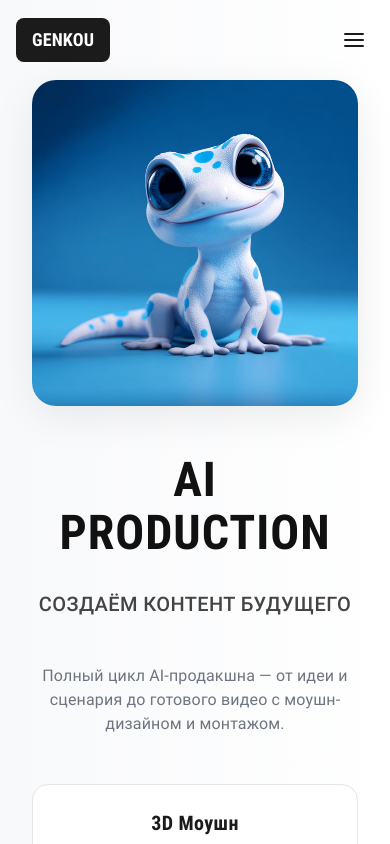
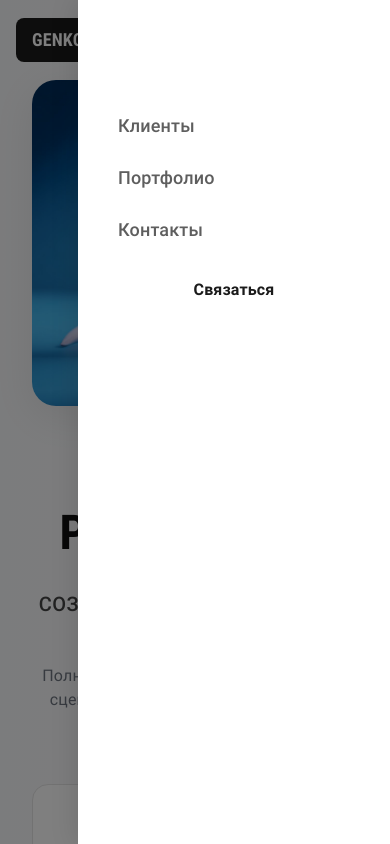
Before and after one commit to aiarsenov/genkou-studio-next, a Next.js app: page / in a window 390 px wide. Both pictures are taken after a click on the button "Toggle menu". Shown: the top 844 px of the page. Built offline with nearby package versions, Linux system fonts and the light colour scheme.

Commit message:
Исправлены бургер-меню и отправка формы: добавлена логика открытия/закрытия меню, интеграция с formsubmit.co

```diff
--- a/app/globals.css
+++ b/app/globals.css
@@ -236,21 +236,44 @@
   transform: translateY(-3px);
 }
 
+/* Мобильное меню */
+.mobile-menu {
+  display: none;
+  flex-direction: column;
+  background: #fff;
+  position: fixed;
+  top: 0;
+  right: 0;
+  height: 100vh;
+  width: 80%;
+  max-width: 400px;
+  padding: 80px 40px 40px;
+  box-shadow: -4px 0 24px rgba(0,0,0,0.1);
+  transition: transform 0.3s ease;
+  z-index: 999;
+  overflow-y: auto;
+  transform: translateX(100%);
+}
+
+.mobile-menu.menu-open {
+  display: flex;
+  transform: translateX(0);
+}
+
+[aria-label="Toggle menu"].active {
+  transform: rotate(90deg);
+  transition: transform 0.3s ease;
+}
+
 /* Адаптив */
 @media (max-width: 1023px) {
   .portfolio-grid {
     grid-template-columns: repeat(2, 1fr);
   }
 
-  .portfolio .cover2,
-  .portfolio .cover1,
-  .portfolio .cover3,
-  .portfolio .cover4,
-  .portfolio .cover5,
-  .portfolio .cover6 {
-    grid-column: auto;
-    grid-row: auto;
-    transform: none !important;
+  .portfolio .card-horizontal,
+  .portfolio .card-vertical {
+    grid-column: span 1;
   }
 }
 
@@ -258,4 +281,13 @@
   .portfolio-grid {
     grid-template-columns: 1fr;
   }
+
+  .portfolio .card:nth-child(odd),
+  .portfolio .card:nth-child(even) {
+    transform: none;
+  }
+
+  .portfolio .card:hover {
+    transform: translateY(-6px) !important;
+  }
 }
--- a/components/ContactForm.tsx
+++ b/components/ContactForm.tsx
@@ -18,16 +18,19 @@ export default function ContactForm() {
     setIsSubmitting(true);
     setSubmitStatus('idle');
 
-    // Using Formspree
-    const formspreeEndpoint = process.env.NEXT_PUBLIC_FORMSPREE_ID || 'your-form-id';
-
     try {
-      const response = await fetch(`https://formspree.io/f/${formspreeEndpoint}`, {
+      const response = await fetch('https://formsubmit.co/hello@genkoustudio.ru', {
         method: 'POST',
         headers: {
           'Content-Type': 'application/json',
+          'Accept': 'application/json',
         },
-        body: JSON.stringify(formData),
+        body: JSON.stringify({
+          phone: formData.phone,
+          contacts: formData.contacts,
+          company: formData.company,
+          _subject: 'Новая заявка с сайта GENKOU STUDIO',
+        }),
       });
 
       if (response.ok) {
--- a/components/NavBar.tsx
+++ b/components/NavBar.tsx
@@ -7,6 +7,7 @@ import { motion } from 'framer-motion';
 export default function NavBar() {
   const [isScrolled, setIsScrolled] = useState(false);
   const [activeSection, setActiveSection] = useState('');
+  const [isMenuOpen, setIsMenuOpen] = useState(false);
 
   useEffect(() => {
     const handleScroll = () => {
@@ -28,6 +29,28 @@ export default function NavBar() {
     window.addEventListener('scroll', handleScroll);
     return () => window.removeEventListener('scroll', handleScroll);
   }, []);
+
+  useEffect(() => {
+    // Закрытие меню при клике вне его
+    const handleClickOutside = (e: MouseEvent) => {
+      const target = e.target as HTMLElement;
+      if (isMenuOpen && !target.closest('.mobile-menu') && !target.closest('[aria-label="Toggle menu"]')) {
+        setIsMenuOpen(false);
+      }
+    };
+
+    if (isMenuOpen) {
+      document.addEventListener('click', handleClickOutside);
+      document.body.style.overflow = 'hidden'; // Блокируем скролл при открытом меню
+    } else {
+      document.body.style.overflow = '';
+    }
+
+    return () => {
+      document.removeEventListener('click', handleClickOutside);
+      document.body.style.overflow = '';
+    };
+  }, [isMenuOpen]);
 
   const navItems = [
     { href: '#clients', label: 'Клиенты', id: 'clients' },
@@ -87,8 +110,9 @@ export default function NavBar() {
 
           {/* Mobile Menu Button */}
           <button
-            className="md:hidden text-[#1B1B1B] p-2"
+            className={`md:hidden text-[#1B1B1B] p-2 transition-transform ${isMenuOpen ? 'active' : ''}`}
             aria-label="Toggle menu"
+            onClick={() => setIsMenuOpen(!isMenuOpen)}
           >
             <svg
               width="24"
@@ -100,12 +124,52 @@ export default function NavBar() {
               strokeLinecap="round"
               strokeLinejoin="round"
             >
-              <line x1="3" y1="12" x2="21" y2="12" />
-              <line x1="3" y1="6" x2="21" y2="6" />
-              <line x1="3" y1="18" x2="21" y2="18" />
+              {isMenuOpen ? (
+                <>
+                  <line x1="18" y1="6" x2="6" y2="18" />
+                  <line x1="6" y1="6" x2="18" y2="18" />
+                </>
+              ) : (
+                <>
+                  <line x1="3" y1="12" x2="21" y2="12" />
+                  <line x1="3" y1="6" x2="21" y2="6" />
+                  <line x1="3" y1="18" x2="21" y2="18" />
+                </>
+              )}
             </svg>
           </button>
         </div>
+
+        {/* Mobile Navigation */}
+        {isMenuOpen && (
+          <div
+            className="fixed inset-0 bg-black/50 z-[998] md:hidden"
+            onClick={() => setIsMenuOpen(false)}
+          />
+        )}
+        <nav className={`mobile-menu md:hidden ${isMenuOpen ? 'menu-open' : ''}`}>
+          <div className="flex flex-col space-y-6 mt-8">
+            {navItems.map((item) => (
+              <a
+                key={item.href}
+                href={item.href}
+                onClick={() => setIsMenuOpen(false)}
+                className={`text-[#1B1B1B] font-medium text-lg transition-colors ${
+                  activeSection === item.id ? 'text-[#66D3FF]' : 'opacity-70 hover:opacity-100'
+                }`}
+              >
+                {item.label}
+              </a>
+            ))}
+            <a
+              href="#contacts"
+              onClick={() => setIsMenuOpen(false)}
+              className="bg-white text-[#1B1B1B] px-6 py-3 rounded-lg font-semibold hover:text-[#66D3FF] transition-colors text-center"
+            >
+              Связаться
+            </a>
+          </div>
+        </nav>
       </div>
     </motion.header>
   );
```
